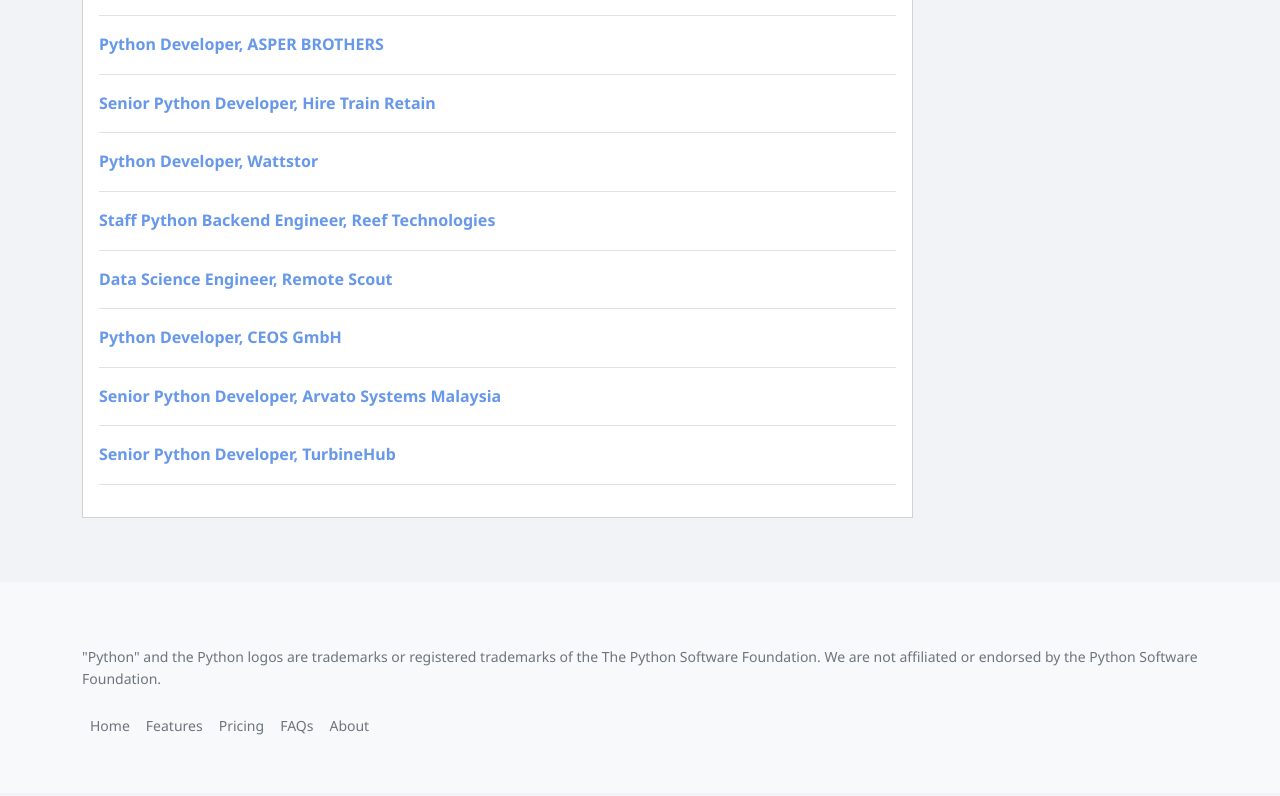
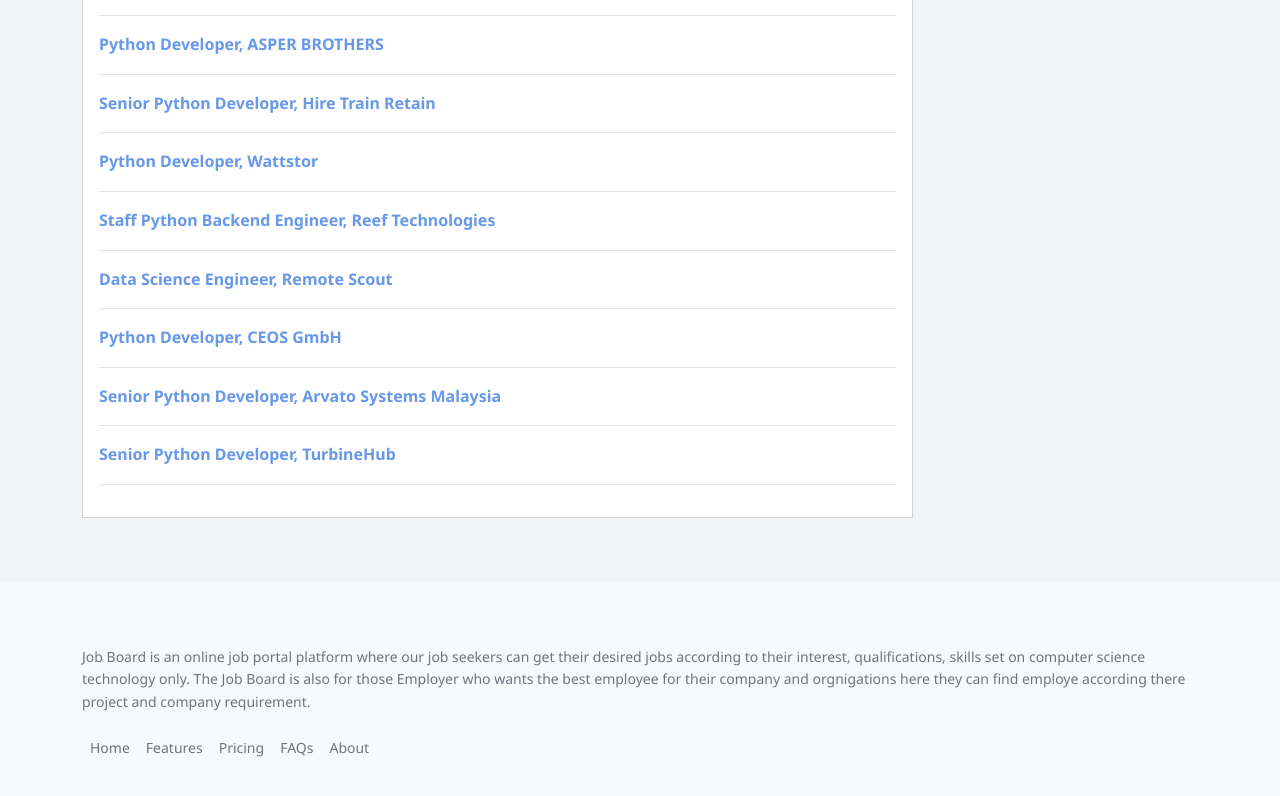
Before and after one commit to hostashish/Job-Board, a plain HTML site: page index.html in a window 1280 px wide. Shown: the part 1567-2363 px from the top of the page. Drawn offline with nearby package versions, Linux system fonts and the light colour scheme.

Commit message:
update code

```diff
--- a/index.html
+++ b/index.html
@@ -252,7 +252,7 @@
     <section class="bg-light">
     <div class="container">
         <footer class="py-3">
-            <p class="text-muted small pt-5">"Python" and the Python logos are trademarks or registered trademarks of the The Python Software Foundation. We are not affiliated or endorsed by the Python Software Foundation.</p>
+            <p class="text-muted small pt-5">Job Board is an online job portal platform where our job seekers can get their desired jobs according to their interest, qualifications, skills set on computer science technology only. The Job Board is also for those Employer who wants the best employee for their company and orgnigations here they can find employe according there project and company requirement.</p>
             <ul class="nav pb-3 mb-3 text-muted small">
             <li class="nav-item"><a href="#" class="nav-link px-2 text-muted">Home</a></li>
             <li class="nav-item"><a href="#" class="nav-link px-2 text-muted">Features</a></li>
```
